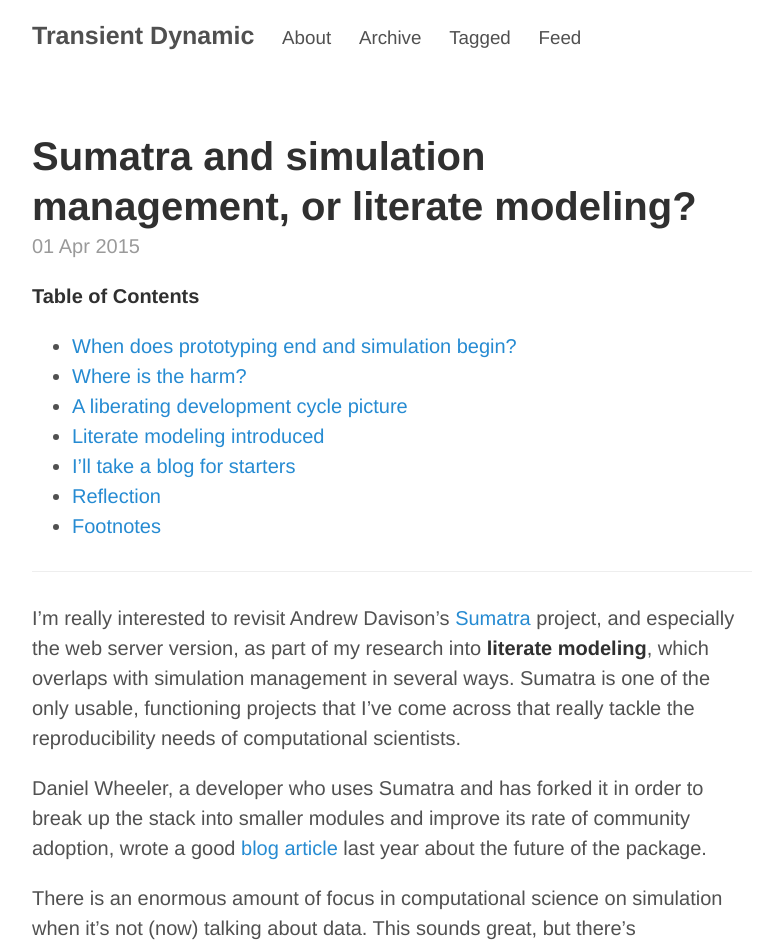
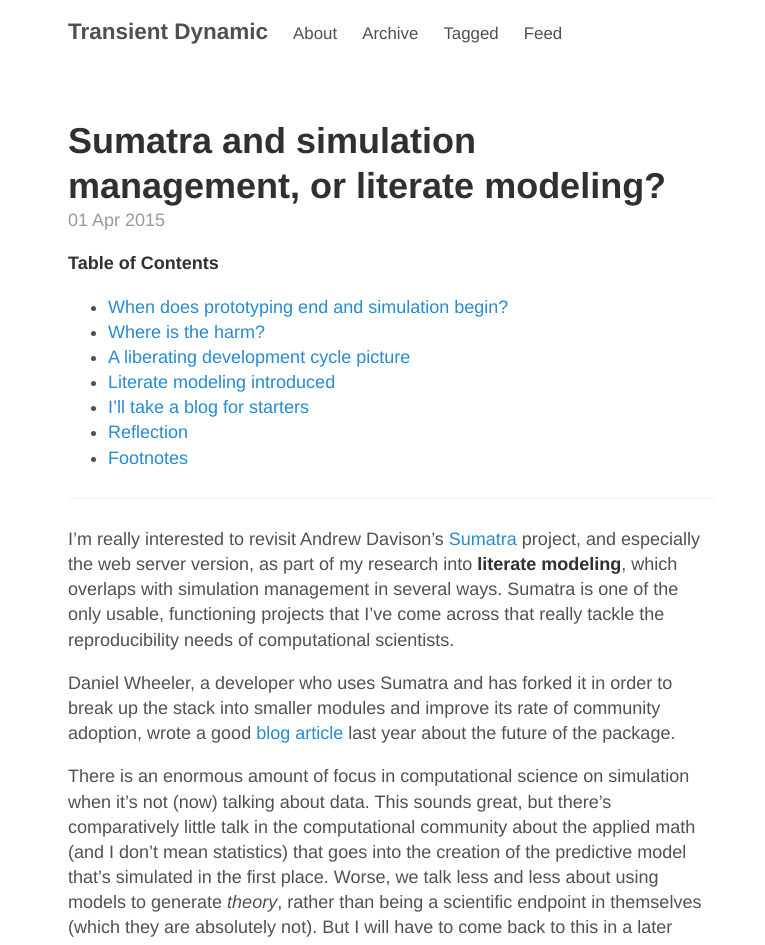
Before and after one commit to robclewley/robclewley.github.io, a Jekyll site: the page built from index.html, in a window 1280 px wide. Shown: the top 945 px of the page, without its empty margins (248-1013 px from the left). Built offline with Jekyll 4.4.1, drawn with Linux system fonts in a browser that asks for light colours; Markdown is read by kramdown in place of the engine named in the settings; the list of posts is cut into pages by our own code.

Commit message:
Slight reduction of font sizes for my long posts

```diff
--- a/public/css/poole.css
+++ b/public/css/poole.css
@@ -49,12 +49,12 @@
 
 html {
   font-family: "Helvetica Neue", Helvetica, Arial, sans-serif;
-  font-size: 16px;
-  line-height: 1.5;
+  font-size: 14px;
+  line-height: 1.4;
 }
 @media (min-width: 38rem) {
   html {
-    font-size: 20px;
+    font-size: 18px;
   }
 }
 
```
